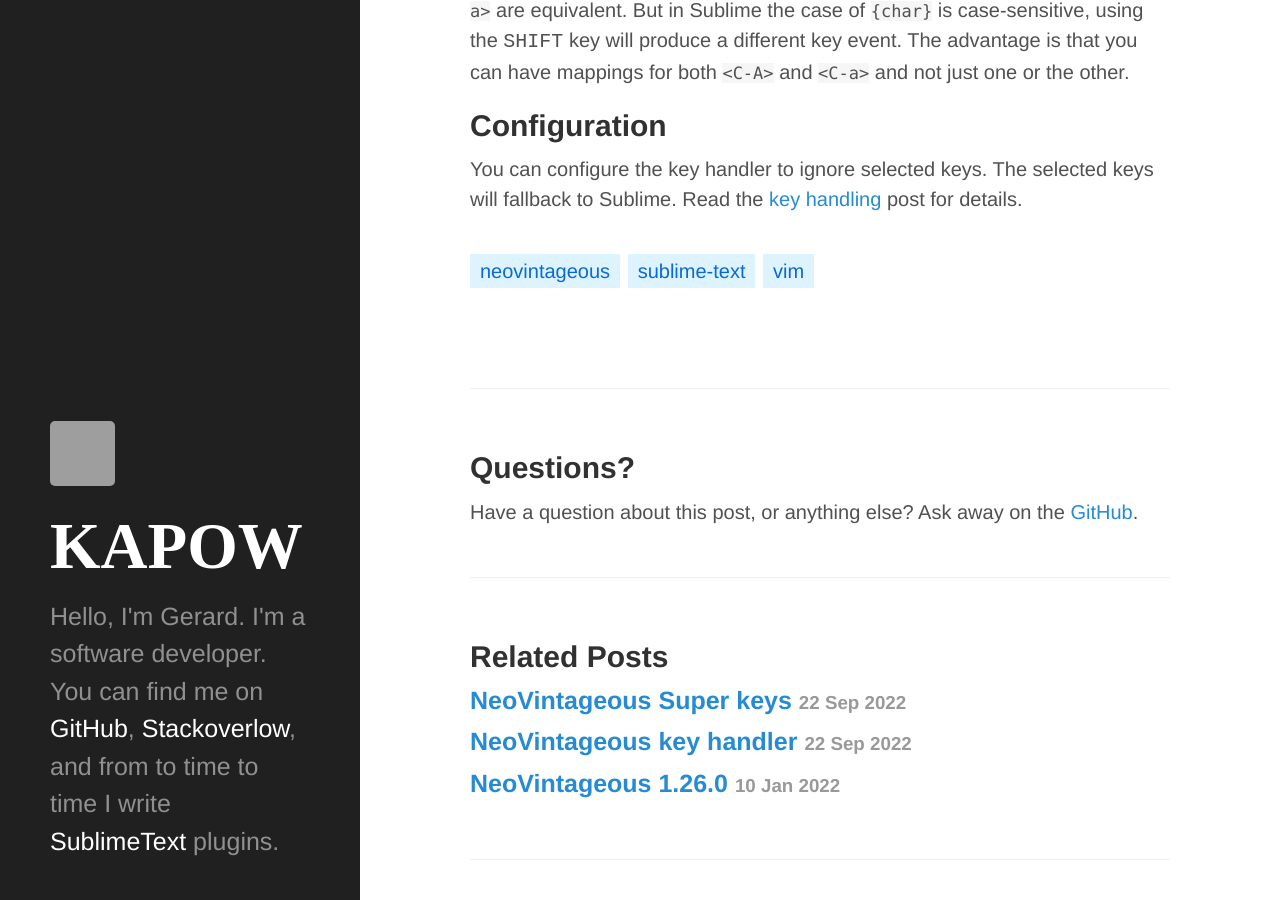
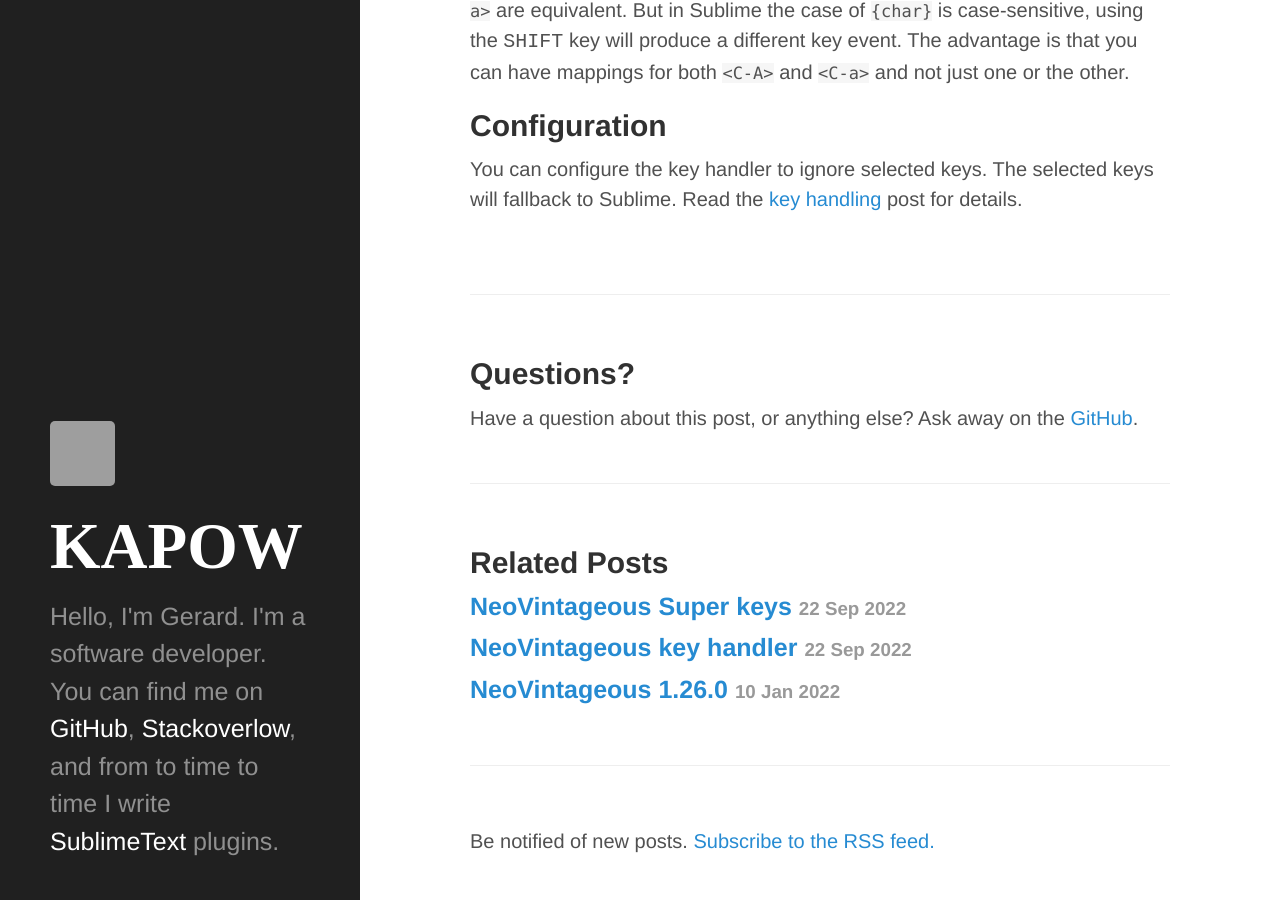
Before and after one commit to gerardroche/gerardroche.github.io, a Jekyll site: the page built from _posts/2022-09-22-neovintageous-ctrl-keys.md, in a window 1280 px wide and 900 px high, scrolled down 485 px. Built offline with Jekyll 4.4.1, drawn with Linux system fonts in a browser that asks for light colours; grey boxes are pictures that could not be loaded.

Commit message:
:metal: archives dont work on github pages

```diff
--- a/_layouts/post.html
+++ b/_layouts/post.html
@@ -7,11 +7,6 @@
   <time class="post-date" datetime="{{ page.date | date_to_xmlschema }}" itemprop="datePublished">{{ page.date | date_to_string }}</time>
   <div class="post-content" itemprop="articleBody">
     {{ content }}
-  </div>
-  <div class="tags">
-    {% for tag in page.tags %}
-      <a href="/tags/{{ tag }}">{{ tag }}</a>
-    {% endfor %}
   </div>
 </article>
 
```
